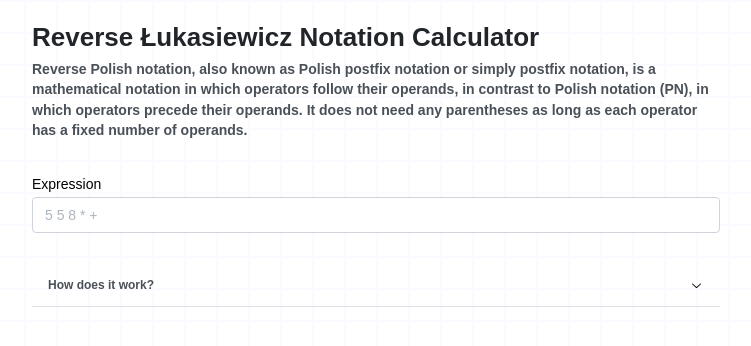
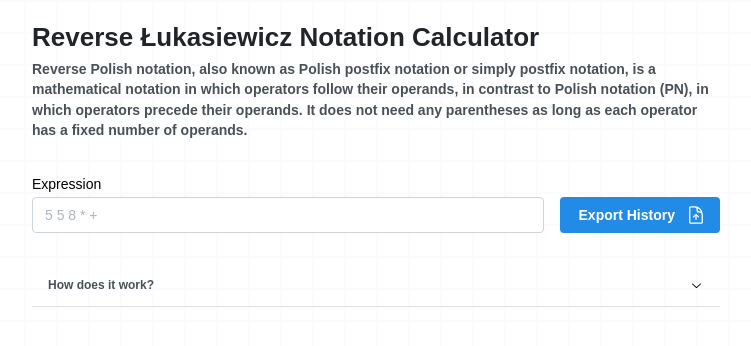
Before and after one commit to Madscientiste/rpn-calculator, a React (Vite) app in the folder resources/: page / in a window 1280 px wide. Shown: the top 346 px of the page, without its empty margins (264-1015 px from the left). Built offline with nearby package versions, Linux system fonts and the light colour scheme; a small style sheet from the web is missing; a web font is replaced by a local one.

Commit message:
add export button

```diff
--- a/resources/src/components/ExpressionInput.tsx
+++ b/resources/src/components/ExpressionInput.tsx
@@ -1,7 +1,7 @@
 import { ChangeEvent, useState } from "react";
 
-import { ExclamationTriangleIcon } from "@heroicons/react/24/outline";
-import { Alert, Stack, Text, TextInput, ThemeIcon } from "@mantine/core";
+import { DocumentArrowUpIcon, ExclamationTriangleIcon } from "@heroicons/react/24/outline";
+import { Alert, Button, Group, Stack, Text, TextInput, ThemeIcon } from "@mantine/core";
 
 import { Result, getResult } from "../api/getResult";
 
@@ -40,7 +40,8 @@ export function ExpressionInput() {
 	};
 
 	return (
-		<Stack gap={4}>
+		<Group align="end" justify="space-between">
+			<Stack style={{ flexGrow: "1" }} gap={4}>
 				<TextInput
 					style={{ fontFamily: "'Multi', sans-serif" }}
 					onChange={handleInput}
@@ -70,5 +71,18 @@ export function ExpressionInput() {
 					</Alert>
 				)}
 			</Stack>
+
+			<Button
+				component="a"
+				href="/api/export"
+				rightSection={
+					<ThemeIcon size="sm" variant="subtle" c="white">
+						<DocumentArrowUpIcon />
+					</ThemeIcon>
+				}
+			>
+				Export History
+			</Button>
+		</Group>
 	);
 }
```
Lines whose indentation alone changed are shown as unchanged.
